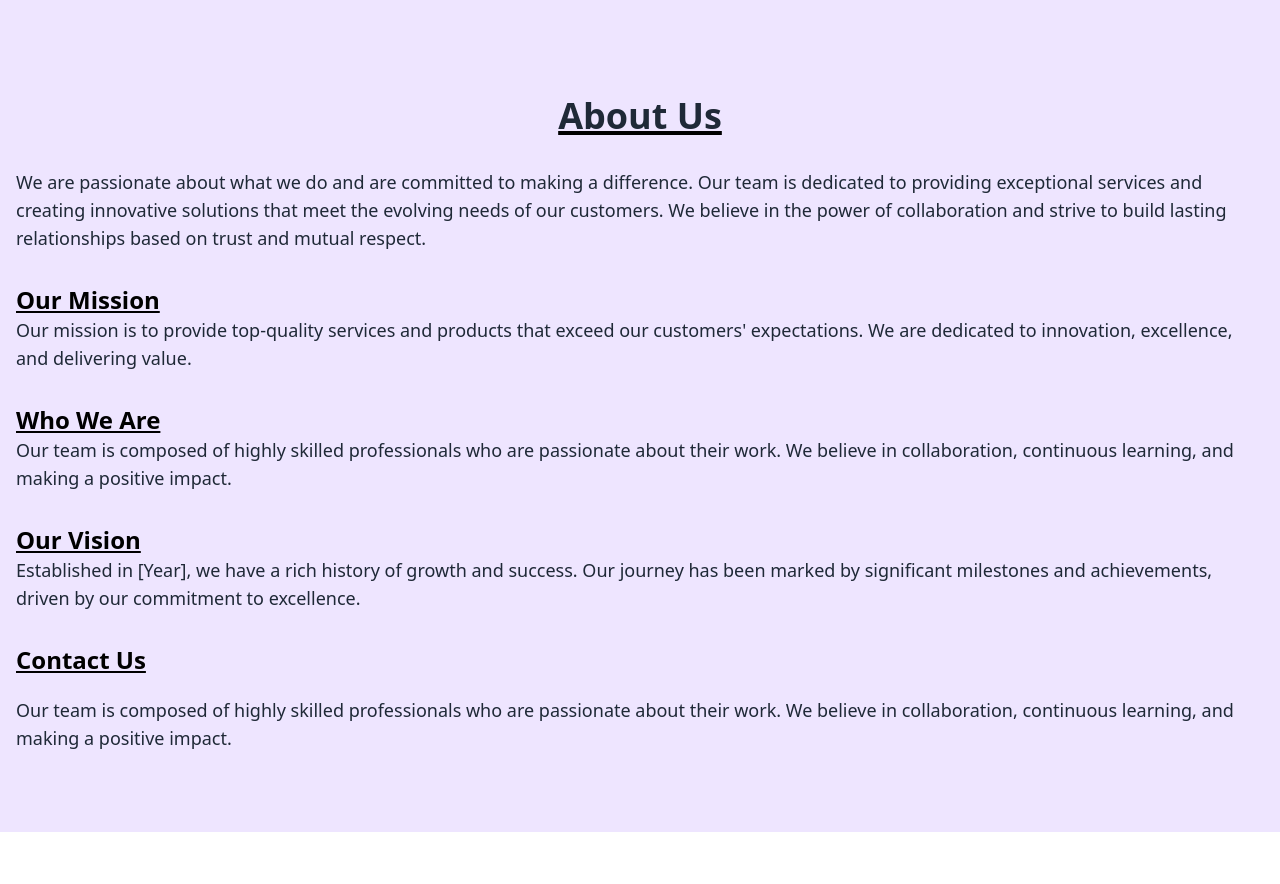
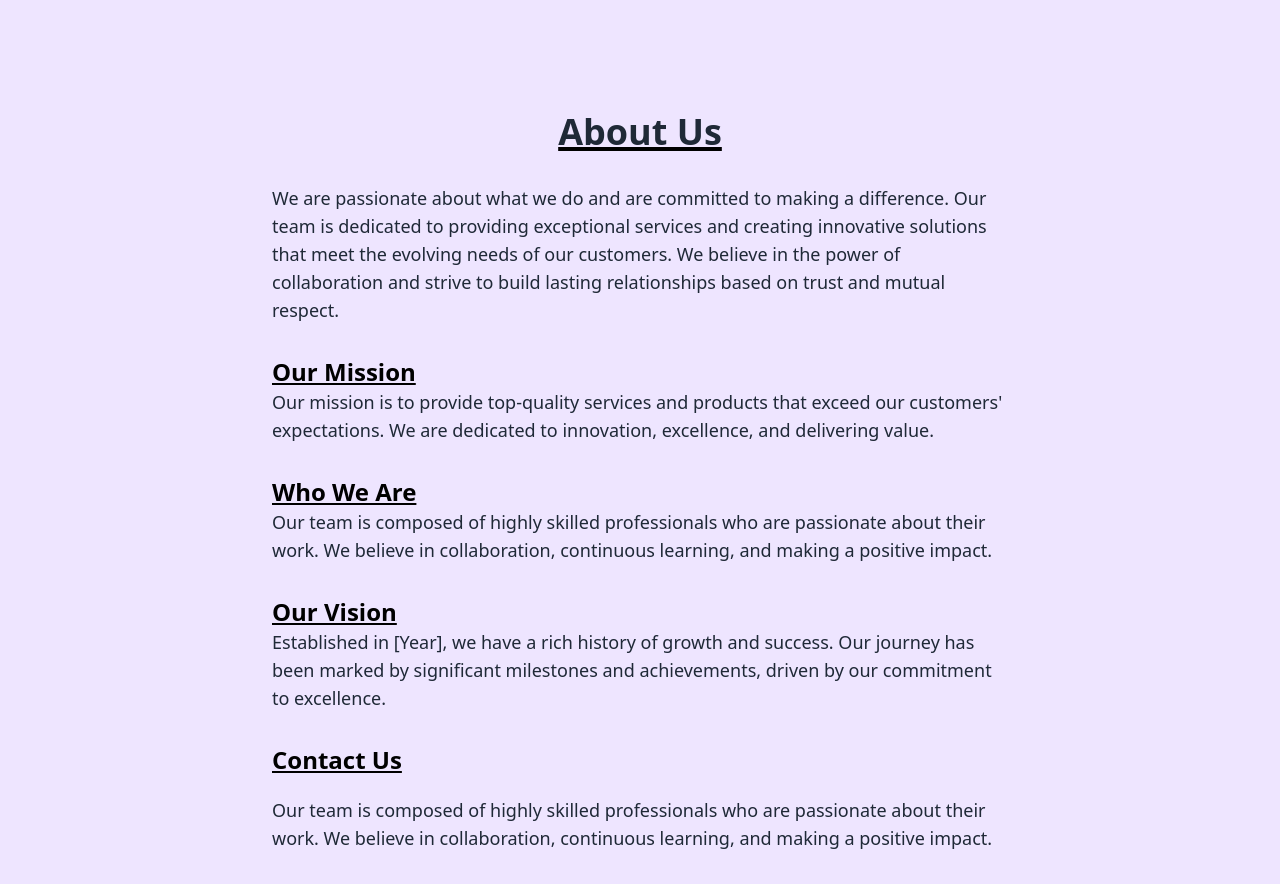
Before and after one commit to safaltastha/Flat-Renting-Web-Application, a React (Create React App) app in the folder frontend/: page /aboutus in a window 1280 px wide. Before the commit the page ends 832 px from the top, so only its background shows below. Built offline with nearby package versions, Linux system fonts and the light colour scheme.

Commit message:
Createdcontactus,booknow,aboutus

```diff
--- a/frontend/src/pages/AboutUs.js
+++ b/frontend/src/pages/AboutUs.js
@@ -3,20 +3,17 @@ import React from 'react';
 const AboutUs = () => {
   return (
     <div className="bg-[#EEE5FF] min-h-screen flex items-center justify-center p-4">
-      <div class="container min-h-screen">
-
+      <div className="container max-w-3xl mx-auto min-h-screen p-4"> {/* Adjusted max-w and added mx-auto */}
 
         <h1 className="mt-20 text-3xl sm:text-4xl font-bold text-center text-gray-800 mb-8 underline decoration-black decoration-4">
           About Us
         </h1>
-
 
         <section className="mb-8">
           <p className="text-base sm:text-lg text-gray-800 ">
             We are passionate about what we do and are committed to making a difference. Our team is dedicated to providing exceptional services and creating innovative solutions that meet the evolving needs of our customers. We believe in the power of collaboration and strive to build lasting relationships based on trust and mutual respect.
           </p>
         </section>
-
 
         <section className="mb-6 sm:mb-8">
           <h2 className="text-xl sm:text-2xl font-semibold underline decoration-black ">Our Mission</h2>
@@ -25,6 +22,7 @@ const AboutUs = () => {
             We are dedicated to innovation, excellence, and delivering value.
           </p>
         </section>
+
         <section className="mb-6 sm:mb-8">
           <h2 className="text-xl sm:text-2xl font-semibold underline decoration-black ">Who We Are</h2>
           <p className="text-base sm:text-lg text-gray-800">
@@ -32,6 +30,7 @@ const AboutUs = () => {
             We believe in collaboration, continuous learning, and making a positive impact.
           </p>
         </section>
+
         <section className="mb-6 sm:mb-8">
           <h2 className="text-xl sm:text-2xl font-semibold underline decoration-black ">Our Vision</h2>
           <p className="text-base sm:text-lg text-gray-800">
@@ -39,8 +38,9 @@ const AboutUs = () => {
             significant milestones and achievements, driven by our commitment to excellence.
           </p>
         </section>
+
         <section>
-          <h2 className="text-xl sm:text-2xl font-semibold  underline decoration-black ">Contact Us</h2>
+          <h2 className="text-xl sm:text-2xl font-semibold underline decoration-black ">Contact Us</h2>
           <p className="text-base sm:text-lg text-gray-800 mt-5">
             Our team is composed of highly skilled professionals who are passionate about their work.
             We believe in collaboration, continuous learning, and making a positive impact.
```
